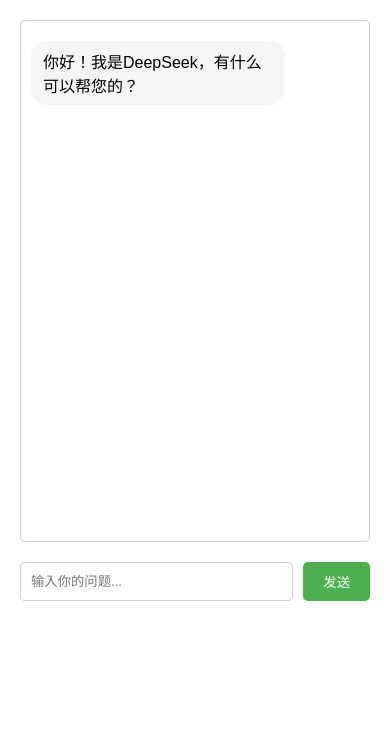
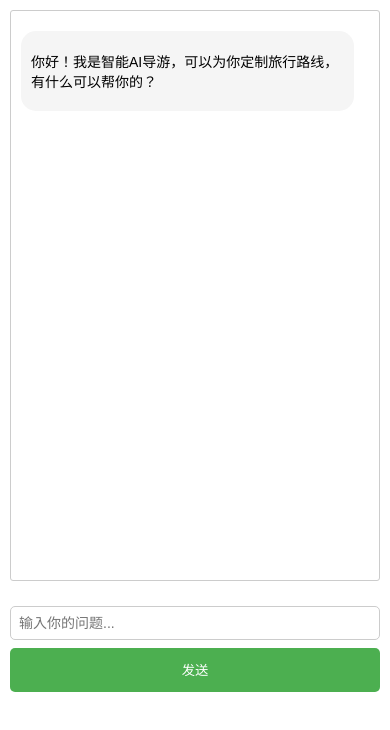
Before and after one commit to cwz2024/Tiaozhanbei2025_deepseek_travel_advice, a website: page public/index.html in a window 390 px wide. Drawn offline with nearby package versions, Linux system fonts and the light colour scheme.

Commit message:
移动端兼容

```diff
--- /dev/null
+++ b/public/css/mobile.css
@@ -0,0 +1,76 @@
+body {
+    padding: 10px;
+    max-width: 100%;
+}
+
+.chat-container {
+    height: 70vh;
+    margin-bottom: 15px;
+}
+
+.message {
+    max-width: 85%;
+    font-size: 14px;
+    padding: 6px 10px;
+}
+
+.input-container {
+    flex-direction: column;
+}
+
+#user-input {
+    padding: 8px;
+    font-size: 14px;
+}
+
+#user-input {
+    touch-action: manipulation;
+    /* 改善触摸响应 */
+}
+
+button {
+    padding: 8px 16px;
+    width: 100%;
+    min-height: 44px;
+}
+
+input,
+textarea,
+select {
+    font-size: 16px;
+}
+
+.input-container {
+    gap: 8px;
+    position: sticky;
+    bottom: 0;
+    background: white;
+    padding: 10px 0;
+}
+
+/* 小屏幕设备适配 */
+@media (max-width: 480px) {
+    .chat-container {
+        height: 65vh;
+        border-radius: 3px;
+    }
+
+    .message {
+        max-width: 90%;
+    }
+
+    .loading-dots span {
+        font-size: 24px;
+    }
+}
+
+/* 平板设备适配 */
+@media (min-width: 481px) and (max-width: 768px) {
+    body {
+        padding: 15px;
+    }
+
+    .chat-container {
+        height: 75vh;
+    }
+}
--- a/public/index.html
+++ b/public/index.html
@@ -4,6 +4,7 @@
 
 <head>
     <meta charset="UTF-8">
+    <meta name="viewport" content="width=device-width, initial-scale=1.0">
     <title>AI 定制旅游方案</title>
     <style>
         body {
@@ -34,7 +35,7 @@
             margin-left: auto;
         }
 
-        .bot-message {
+        .assistant-message {
             background-color: #f5f5f5;
             margin-right: auto;
         }
@@ -85,13 +86,16 @@
     </style>
     <!-- 引入Markdown解析库和防XSS攻击净化库 -->
     <link rel="stylesheet" href="css/markdown.css">
+    <link rel="stylesheet" media="(max-width: 768px)" href="css/mobile.css">
     <script src="https://cdn.jsdelivr.net/npm/marked/marked.min.js"></script>
     <script src="https://cdnjs.cloudflare.com/ajax/libs/dompurify/3.0.6/purify.min.js"></script>
 </head>
 
 <body>
     <div class="chat-container" id="chat-container">
-        <div class="message bot-message">你好！我是DeepSeek，有什么可以帮您的？</div>
+        <div class="message assistant-message">
+            <p>你好！我是智能AI导游，可以为你定制旅行路线，有什么可以帮你的？</p>
+        </div>
     </div>
     <div class="input-container">
         <input type="text" id="user-input" placeholder="输入你的问题..." />
@@ -105,7 +109,14 @@
 
         // 维护对话历史
         let messages = [
-            { role: 'assistant', content: '你好！我是DeepSeek，有什么可以帮您的？' }
+            {
+                role: 'system',
+                content: '你是一个智能AI导游，可以根据用户提供的需求，为用户定制旅行路线。在用户提出与你的身份显著不符的问题时，应当告知用户并拒绝回答'
+            },
+            {
+                role: 'assistant',
+                content: '你好！我是智能AI导游，可以为你定制旅行路线，有什么可以帮你的？'
+            }
         ];
 
         userInput.addEventListener('keypress', (e) => {
```
